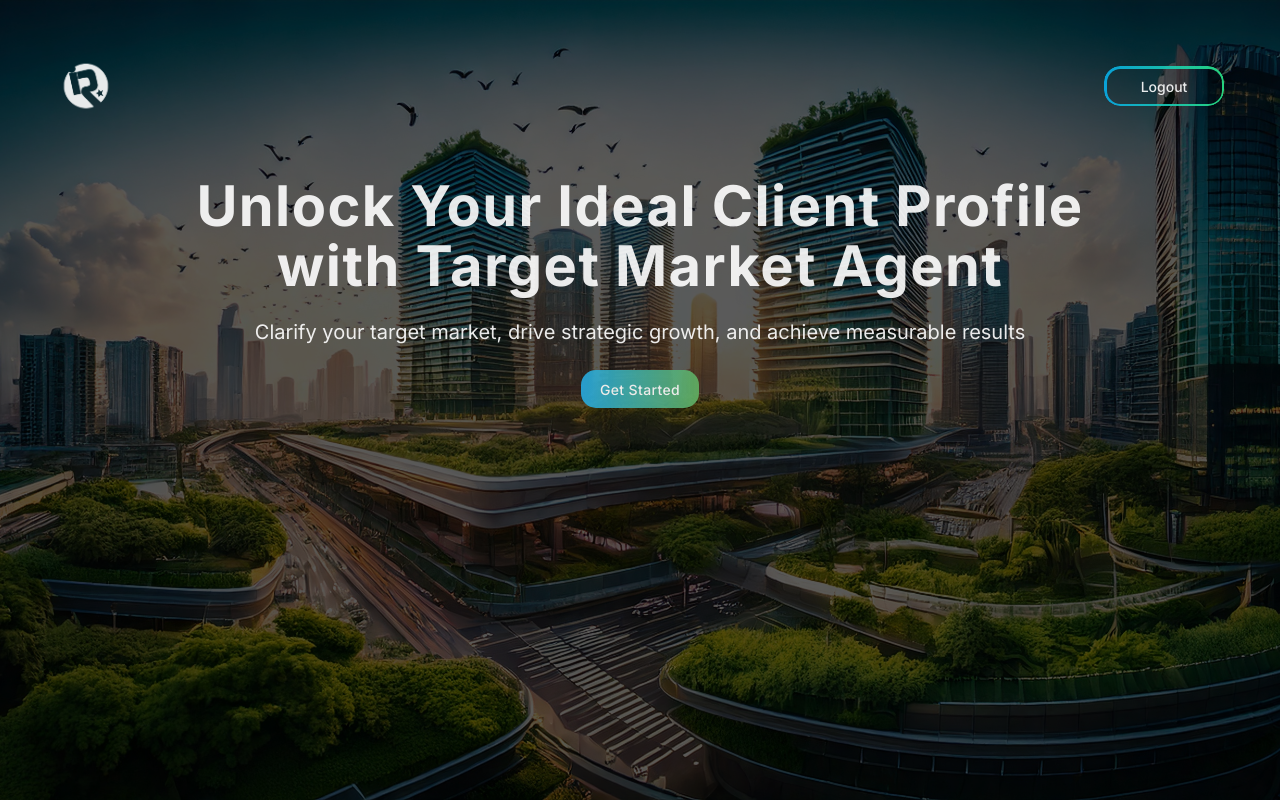
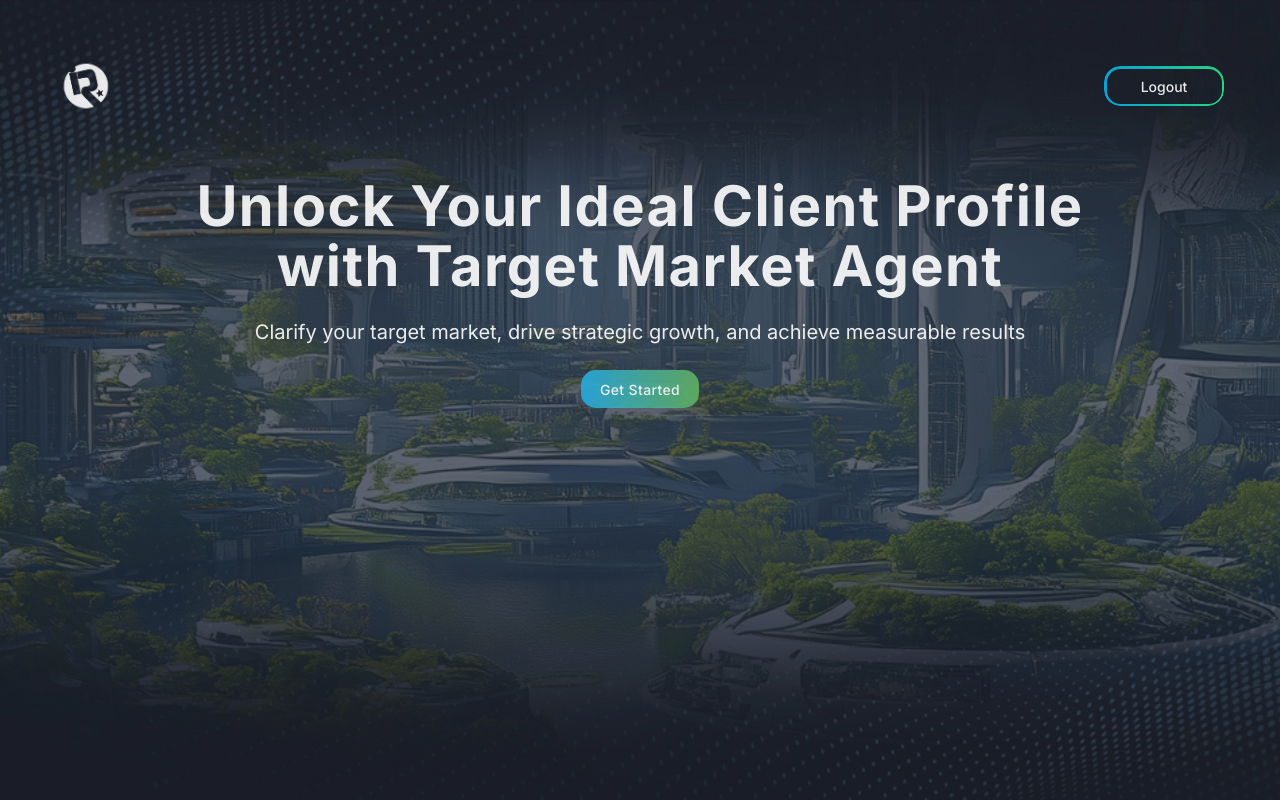
Before and after one commit to Hotei1223/find-your-calling-co-pilot, a React (Vite) app: page / in a window 1280 px wide. Built offline with nearby package versions, Linux system fonts and the light colour scheme.

Commit message:
Project Initailized

```diff
--- a/src/index.css
+++ b/src/index.css
@@ -14,11 +14,11 @@
   );
   --primaryButtonHover: transparent;
   --primaryButtonBorder: 1px solid var(--primaryButton);
-  --primarybackground : url('./assets/IR_Target_Market_Copilot.jpg');
+  --primarybackground : url('./assets/IR_Value_Proposition_Agent.jpg');
 }
 
 body {
-  background: var(--primarybackground), rgba(10, 10, 10, 0.7);
+  background: var(--primarybackground), rgba(10, 10, 10, 0.1);
   background-position: center;
   background-repeat: no-repeat;
   background-size: cover;
```
Also changed, not shown: src/assets/IR_Target_Market_Copilot.jpg (deleted), src/assets/IR_Value_Proposition_Agent.jpg (added).
